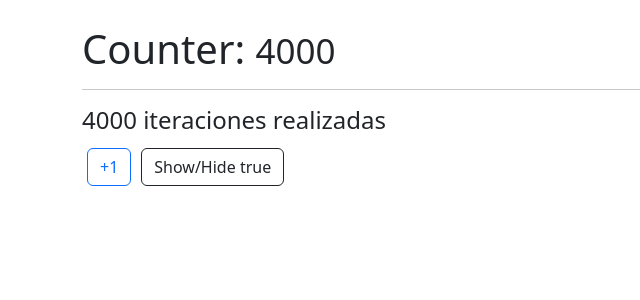
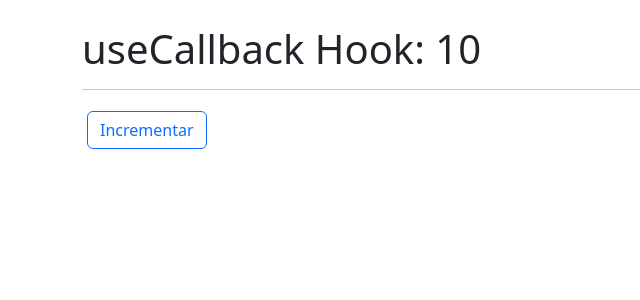
Before and after one commit to jeremyandes/react-cero-a-experto, a React (Vite) app in the folder apps/05-hooks-app/: page / in a window 1280 px wide. Shown: the top 300 px of the page, without its empty margins (0-640 px from the left). Built offline with nearby package versions, Linux system fonts and the light colour scheme.

Commit message:
132. useCallback

```diff
--- /dev/null
+++ b/apps/05-hooks-app/src/06-memos/CallbackHook.jsx
@@ -0,0 +1,25 @@
+import { useCallback, useState } from "react"
+import { ShowIncrement } from "./ShowIncrement";
+
+export const CallbackHook = () => {
+    const [counter, setCounter] = useState(10);
+    // const increment = () => setCounter(counter + 1);
+
+    const increment = useCallback(
+        () => {
+            console.log('setCounter anterior', counter);
+            setCounter((value) => value + 1);
+        },
+        [],
+    )
+
+
+    return (
+        <div className="container">
+            <h1>useCallback Hook: {counter}</h1>
+            <hr />
+
+            <ShowIncrement increment={increment} />
+        </div>
+    )
+}
--- /dev/null
+++ b/apps/05-hooks-app/src/06-memos/ShowIncrement.jsx
@@ -0,0 +1,11 @@
+export const ShowIncrement = ({ increment }) => {
+    console.log('Me volví a generar :D');
+
+    return (
+        <button className="btn btn-outline-primary" onClick={() => {
+            increment();
+        }}>
+            Incrementar
+        </button>
+    )
+}
--- a/apps/05-hooks-app/src/main.jsx
+++ b/apps/05-hooks-app/src/main.jsx
@@ -7,6 +7,7 @@
 import { MultipleCustomHooks } from './03-examples/MultipleCustomHooks'
 import { FocusScreen } from './04-useRef/FocusScreen'
 import { Layout } from './05-useLayoutEffect/Layout'
+import { CallbackHook } from './06-memos/CallbackHook'
 import { MemoHook } from './06-memos/MemoHook'
 import { Memorize } from './06-memos/Memorize'
 import { HooksApp } from './HooksApp'
@@ -23,6 +24,7 @@
     {/* <FocusScreen /> */}
     {/* <Layout /> */}
     {/* <Memorize /> */}
-    <MemoHook />
+    {/* <MemoHook /> */}
+    <CallbackHook />
   </React.StrictMode>
 )
```
